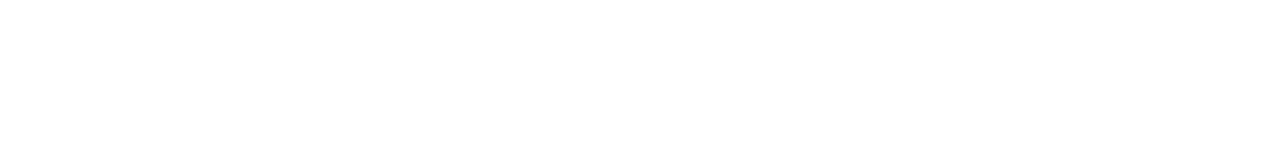
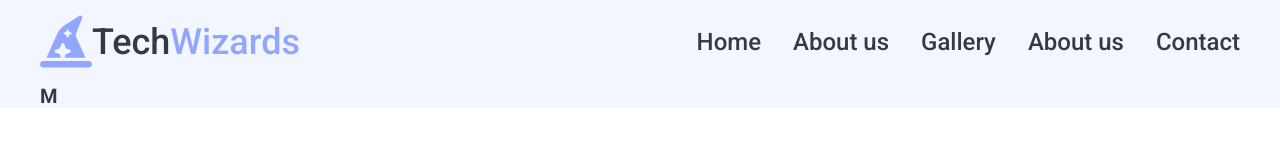
Before and after one commit to Zacharay/TechWizards, a plain HTML site: page index.html in a window 1280 px wide. Drawn offline with Linux system fonts and the light colour scheme.

Commit message:
Navigation

```diff
--- a/index.html
+++ b/index.html
@@ -4,10 +4,46 @@
     <meta charset="UTF-8">
     <meta http-equiv="X-UA-Compatible" content="IE=edge">
     <meta name="viewport" content="width=device-width, initial-scale=1.0">
+    <script src="https://kit.fontawesome.com/1258931cf9.js" crossorigin="anonymous"></script>
     <link href="style.css" rel="stylesheet">
     <title>LandingPage</title>
 </head>
 <body>
+    <div style="background-color:#f4f6ff">
+        <div class="container">
+            <nav class="header">
+                <div class="logo">
+                    <i class="fa-solid fa-hat-wizard logo-icon"></i>
+                    <p class="logo-text">Tech<span style="color:#91a7ff">Wizards</span></p>
+                </div>
+                <ul class="nav-list">
+                    <li class="nav-element">
+                        <a class='nav-link' href="#">Home</a>
+                    </li>
+                    <li class="nav-element">
+                        <a class='nav-link' href="#">About us</a>
+                    </li>
+                    <li class="nav-element">
+                        <a class='nav-link' href="#">Gallery</a>
+                    </li>
+                    <li class="nav-element">
+                        <a class='nav-link' href="#">About us</a>
+                    </li>
+                    <li class="nav-element">
+                        <a class='nav-link' href="#">Contact</a>
+                    </li>
+
+                </ul>
+            </nav>
+            <header class="header-section">
+                <div>
+                    <div>
+                        <h1>M</h1>
+                    </div>
+                </div>
+            </header>
+        </div>
+    </div>
 
     <script src="script.js"></script>
 </body>
--- a/style.css
+++ b/style.css
@@ -1,3 +1,24 @@
+/*
+---01 Typography system
+-FONT SIZE SYSTEM (px)
+10 / 12 / 14 / 16 / 18 / 20 / 24 / 30 / 36 / 44 / 52 / 62 / 74 / 86 / 98
+-Font weights
+-Line height
+---02 Colors
+Primary:
+
+-Tints:
+-Shades:
+-Accents:
+#91a7ff
+-Greys:
+---05 Shadows
+--- 06 Border-Radius
+---07 Whitespace
+-SPACING SYSTEM (px)
+2 / 4 / 8 / 12 / 16 / 24 / 32 / 48 / 64 / 80 / 96 / 128
+*/
+@import url('https://fonts.googleapis.com/css2?family=Roboto:wght@400;500;700&display=swap');
 *{
     margin:0;
     padding:0;
@@ -6,3 +27,52 @@
 html{
     font-size:10px;
 }
+body{
+    font-family:'Roboto' , sans-serif;
+    color:#343a40;
+}
+ul{
+    list-style: none;
+}
+.container{
+    max-width: 1200px;
+    margin:0 auto;
+}
+/*
+#####################
+navigation
+#####################
+*/
+.header{
+    display:flex;
+    justify-content: space-between;
+    align-items: center;
+    padding:1.6rem 0rem 1.6rem 0rem;
+}
+.logo{
+    display:flex;
+    align-items: center;
+}
+.logo-text{
+    font-size:3.6rem;
+    font-weight:500;
+}
+.logo-icon{
+    font-size:5.2rem;
+    color:#91a7ff;
+}
+.nav-list{
+    display:flex;
+    gap:3.2rem;
+}
+.nav-link{
+    font-size:2.4rem;
+    font-weight:500;
+    text-decoration: none;
+    cursor:pointer;
+    color:inherit;
+    transition: 0.2s all;
+}
+.nav-link:hover{
+    color:#91a7ff;
+}
```
Also changed, not shown: Images/pexels-designecologist-1779487.jpg (added), 1 other file.
